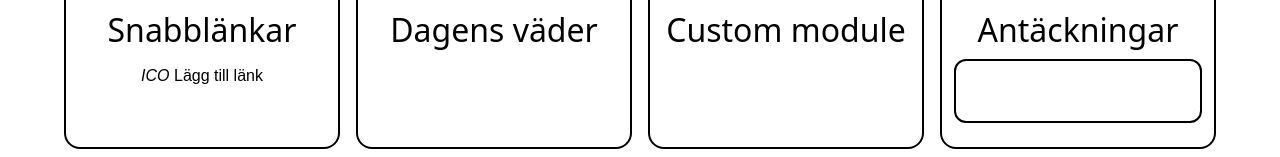
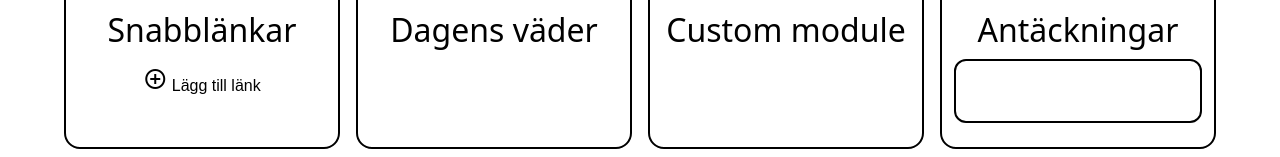
Before and after one commit to hansen-alex/fjs23-avancerad-frontend-dashboard, a website built with Vite: page index.html in a window 1280 px wide. Shown: the part 352-509 px from the top of the page. Built offline with nearby package versions, Linux system fonts and the light colour scheme; files whose address does not match are found by name.

Commit message:
style: one more icon

```diff
--- a/index.html
+++ b/index.html
@@ -21,7 +21,10 @@
           <div class="links-module">
             <h2>Snabblänkar</h2>
             <div class="link-list"></div>
-            <button type="button"><i>ICO</i> Lägg till länk</button>
+            <button type="button">
+              <i class="material-symbols-outlined"> add_circle </i> Lägg till
+              länk
+            </button>
           </div>
           <div class="weather-module">
             <h2>Dagens väder</h2>
```
